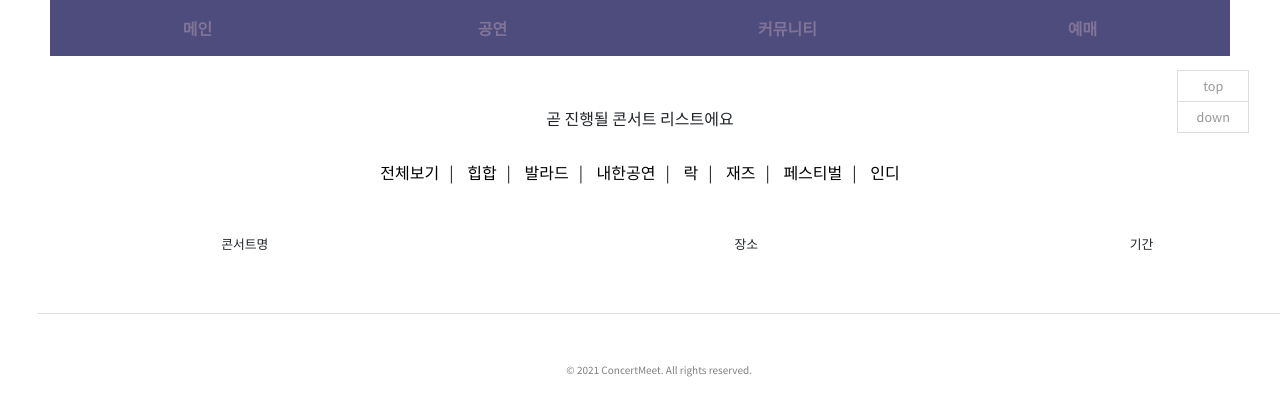
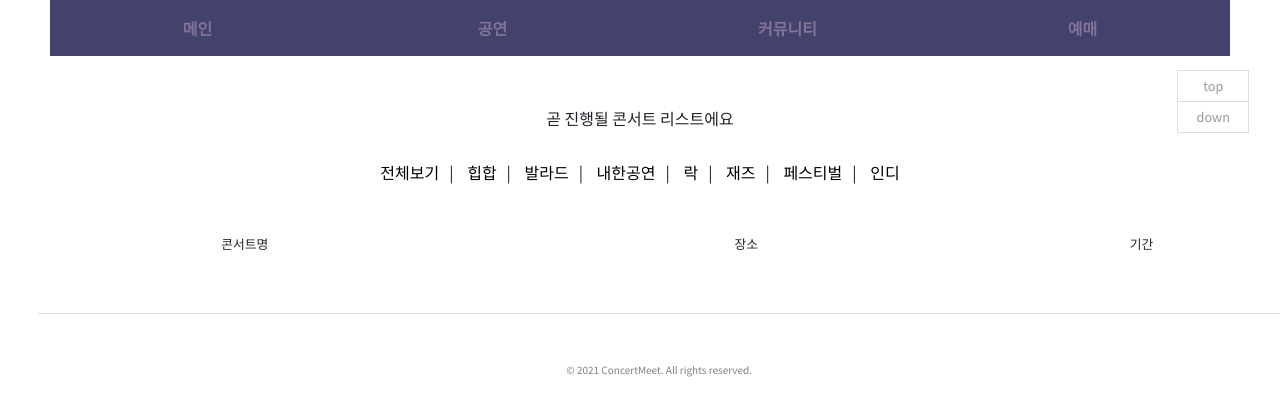
Before and after one commit to CBNULikelion9th/ConcertMeet, a Django app: page /content/ in a window 1280 px wide. Shown: the part 80-496 px from the top of the page. Run offline with Django 3.2, Linux system fonts and the light colour scheme; data that the repository does not hold is empty; some libraries are stand-ins or nearby versions.

Commit message:
네브바 색 바꿈ㅋ

```diff
--- a/meetapp/static/css/base.css
+++ b/meetapp/static/css/base.css
@@ -68,7 +68,7 @@ a, a:hover {
 .menu-item {
   /* flex-grow: 1; */
   width: 25%;
-  background:#4D4C7D;
+  background:#43426d;
   transition: 0.5s;
 }
 .menu-item:hover {
```
